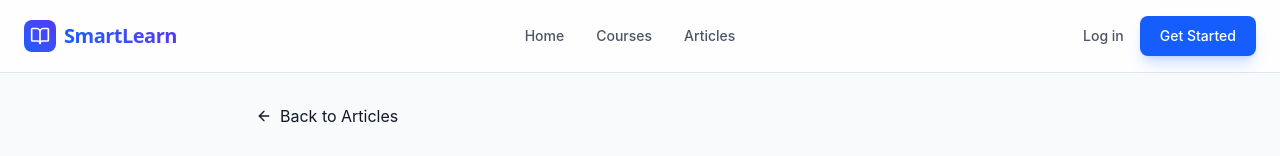
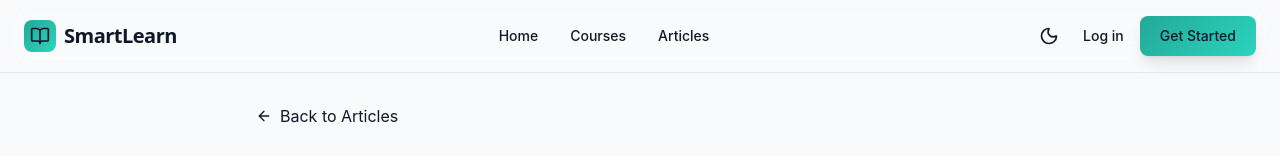
Before and after one commit to vivekfaujdar01/SmartLearn, a React app in the folder frontend/: page /articles/create in a window 1280 px wide. Shown: the top 156 px of the page. Built offline with nearby package versions, Linux system fonts and the light colour scheme; the HTML template or start-up script is replaced by a standard one.

Commit message:
feat: Implement light/dark theme switcher and update UI components to use theme-aware styling.

```diff
--- a/frontend/src/App.jsx
+++ b/frontend/src/App.jsx
@@ -19,11 +19,13 @@ import EditCourse from "./pages/EditCourse";
 import CourseDetails from "./pages/CourseDetails";
 import TicTacToe from "./pages/TicTacToe";
 import { AuthProvider } from "./context/AuthContext";
+import { ThemeProvider } from "./context/ThemeContext";
 import Navbar from "./components/Navbar";
 
 export default function App() {
 
   return (
+    <ThemeProvider>
     <BrowserRouter>
       <AuthProvider>
         <Navbar />
@@ -51,6 +53,6 @@ export default function App() {
         <Toaster position="top-right" richColors />
       </AuthProvider>
     </BrowserRouter>
-
+    </ThemeProvider>
   )
 }
--- a/frontend/src/components/Navbar.jsx
+++ b/frontend/src/components/Navbar.jsx
@@ -1,10 +1,12 @@
 import { Link, useNavigate } from 'react-router-dom';
 import { useAuth } from '../context/AuthContext';
-import { BookOpen, LogOut, User, LayoutDashboard, Menu, X } from 'lucide-react';
+import { useTheme } from '../context/ThemeContext';
+import { BookOpen, LogOut, User, LayoutDashboard, Menu, X, Sun, Moon } from 'lucide-react';
 import { useState } from 'react';
 
 const Navbar = () => {
     const { user, logout } = useAuth();
+    const { theme, toggleTheme } = useTheme();
     const navigate = useNavigate();
     const [isMenuOpen, setIsMenuOpen] = useState(false);
 
@@ -14,26 +16,26 @@ const Navbar = () => {
     };
 
     return (
-        <nav className='fixed top-0 w-full bg-white/80 backdrop-blur-md border-b border-gray-100 z-50'>
+        <nav className='fixed top-0 w-full bg-card/80 backdrop-blur-md border-b border-border z-50'>
             <div className='max-w-7xl mx-auto flex items-center justify-between py-4 px-6'>
 
                 <Link to="/" className='flex items-center gap-2'>
-                    <div className="w-8 h-8 rounded-lg bg-linear-to-tr from-blue-600 to-indigo-600 flex items-center justify-center">
-                        <BookOpen className="w-5 h-5 text-white" />
+                    <div className="w-8 h-8 rounded-lg gradient-primary flex items-center justify-center">
+                        <BookOpen className="w-5 h-5 text-primary-foreground" />
                     </div>
-                    <h1 className='text-xl font-bold bg-clip-text text-transparent bg-linear-to-r from-blue-600 to-indigo-600 tracking-tight'>
+                    <h1 className='text-xl font-bold text-foreground tracking-tight'>
                         SmartLearn
                     </h1>
                 </Link>
 
                 {/* Desktop Menu */}
-                <ul className='hidden md:flex items-center gap-8 text-sm font-medium text-gray-600'>
-                    <li><Link to="/" className="hover:text-blue-600 transition-colors">Home</Link></li>
-                    <li><Link to="/courses" className="hover:text-blue-600 transition-colors">Courses</Link></li>
-                    <li><Link to="/articles" className="hover:text-blue-600 transition-colors">Articles</Link></li>
+                <ul className='hidden md:flex items-center gap-8 text-sm font-medium text-muted-foreground'>
+                    <li><Link to="/" className="hover:text-primary transition-colors">Home</Link></li>
+                    <li><Link to="/courses" className="hover:text-primary transition-colors">Courses</Link></li>
+                    <li><Link to="/articles" className="hover:text-primary transition-colors">Articles</Link></li>
                     {user && (
                         <li>
-                            <Link to="/games/tictactoe" className="hover:text-blue-600 transition-colors flex items-center gap-1">
+                            <Link to="/games/tictactoe" className="hover:text-primary transition-colors flex items-center gap-1">
                                 Games
                             </Link>
                         </li>
@@ -41,39 +43,52 @@ const Navbar = () => {
                 </ul>
 
                 <div className="hidden md:flex items-center gap-4">
+                    {/* Theme Toggle */}
+                    <button
+                        onClick={toggleTheme}
+                        className="p-2 rounded-lg bg-secondary hover:bg-secondary/80 text-foreground transition-all duration-300"
+                        aria-label="Toggle theme"
+                    >
+                        {theme === 'light' ? (
+                            <Moon className="w-5 h-5 transition-transform duration-300 hover:rotate-12" />
+                        ) : (
+                            <Sun className="w-5 h-5 transition-transform duration-300 hover:rotate-45" />
+                        )}
+                    </button>
+
                     {user ? (
                         <div className="flex items-center gap-4">
                             {user.role === 'admin' ? (
-                                <Link to="/admin/dashboard" className="flex items-center gap-2 text-sm font-medium text-gray-700 hover:text-blue-600">
+                                <Link to="/admin/dashboard" className="flex items-center gap-2 text-sm font-medium text-foreground hover:text-primary">
                                     <LayoutDashboard className="w-4 h-4" /> Dashboard
                                 </Link>
                             ) : user.role === 'instructor' ? (
-                                <Link to="/instructor/dashboard" className="flex items-center gap-2 text-sm font-medium text-gray-700 hover:text-blue-600">
+                                <Link to="/instructor/dashboard" className="flex items-center gap-2 text-sm font-medium text-foreground hover:text-primary">
                                     <LayoutDashboard className="w-4 h-4" /> Dashboard
                                 </Link>
                             ) : (
-                                <Link to="/dashboard" className="flex items-center gap-2 text-sm font-medium text-gray-700 hover:text-blue-600">
+                                <Link to="/dashboard" className="flex items-center gap-2 text-sm font-medium text-foreground hover:text-primary">
                                     <LayoutDashboard className="w-4 h-4" /> Dashboard
                                 </Link>
                             )}
 
-                            <Link to="/profile" className="flex items-center gap-2 text-sm font-medium text-gray-700 hover:text-blue-600">
+                            <Link to="/profile" className="flex items-center gap-2 text-sm font-medium text-foreground hover:text-primary">
                                 <User className="w-4 h-4" /> Profile
                             </Link>
 
                             <button
                                 onClick={handleLogout}
-                                className="flex items-center gap-2 px-4 py-2 text-sm font-medium text-red-600 bg-red-50 hover:bg-red-100 rounded-lg transition-colors"
+                                className="flex items-center gap-2 px-4 py-2 text-sm font-medium text-red-600 bg-red-500/10 hover:bg-red-500/20 rounded-lg transition-colors"
                             >
                                 <LogOut className="w-4 h-4" /> Logout
                             </button>
                         </div>
                     ) : (
                         <div className="flex items-center gap-4">
-                            <Link to="/login" className="text-sm font-medium text-gray-600 hover:text-gray-900">
+                            <Link to="/login" className="text-sm font-medium text-muted-foreground hover:text-foreground">
                                 Log in
                             </Link>
-                            <Link to="/register" className='px-5 py-2.5 bg-blue-600 hover:bg-blue-700 text-white text-sm font-medium rounded-lg transition-all shadow-lg shadow-blue-600/20'>
+                            <Link to="/register" className='px-5 py-2.5 gradient-primary text-primary-foreground text-sm font-medium rounded-lg transition-all shadow-lg'>
                                 Get Started
                             </Link>
                         </div>
@@ -82,7 +97,7 @@ const Navbar = () => {
 
                 {/* Mobile Menu Button */}
                 <button
-                    className="md:hidden p-2 text-gray-600"
+                    className="md:hidden p-2 text-foreground"
                     onClick={() => setIsMenuOpen(!isMenuOpen)}
                 >
                     {isMenuOpen ? <X className="w-6 h-6" /> : <Menu className="w-6 h-6" />}
@@ -91,32 +106,45 @@ const Navbar = () => {
 
             {/* Mobile Menu */}
             {isMenuOpen && (
-                <div className="md:hidden border-t border-gray-100 bg-white px-6 py-4 space-y-4">
-                    <Link to="/" className="block text-sm font-medium text-gray-600">Home</Link>
-                    <Link to="/courses" className="block text-sm font-medium text-gray-600">Courses</Link>
-                    <Link to="/articles" className="block text-sm font-medium text-gray-600">Articles</Link>
+                <div className="md:hidden border-t border-border bg-card px-6 py-4 space-y-4">
+                    <Link to="/" className="block text-sm font-medium text-muted-foreground hover:text-primary">Home</Link>
+                    <Link to="/courses" className="block text-sm font-medium text-muted-foreground hover:text-primary">Courses</Link>
+                    <Link to="/articles" className="block text-sm font-medium text-muted-foreground hover:text-primary">Articles</Link>
                     {user && (
-                        <Link to="/games/tictactoe" className="flex items-center gap-2 text-sm font-medium text-gray-600">
-                            <Gamepad2 className="w-4 h-4" /> Games
+                        <Link to="/games/tictactoe" className="flex items-center gap-2 text-sm font-medium text-muted-foreground hover:text-primary">
+                            Games
                         </Link>
                     )}
-                    <div className="pt-4 border-t border-gray-100">
+
+                    {/* Mobile Theme Toggle */}
+                    <button
+                        onClick={toggleTheme}
+                        className="flex items-center gap-2 text-sm font-medium text-muted-foreground hover:text-primary"
+                    >
+                        {theme === 'light' ? (
+                            <><Moon className="w-4 h-4" /> Dark Mode</>
+                        ) : (
+                            <><Sun className="w-4 h-4" /> Light Mode</>
+                        )}
+                    </button>
+
+                    <div className="pt-4 border-t border-border">
                         {user ? (
                             <div className="space-y-3">
-                                <Link to="/profile" className="block text-sm font-medium text-gray-600">Profile</Link>
+                                <Link to="/profile" className="block text-sm font-medium text-muted-foreground hover:text-primary">Profile</Link>
                                 {user.role === 'admin' ? (
-                                    <Link to="/admin/dashboard" className="block text-sm font-medium text-gray-600">Dashboard</Link>
+                                    <Link to="/admin/dashboard" className="block text-sm font-medium text-muted-foreground hover:text-primary">Dashboard</Link>
                                 ) : user.role === 'instructor' ? (
-                                    <Link to="/instructor/dashboard" className="block text-sm font-medium text-gray-600">Dashboard</Link>
+                                    <Link to="/instructor/dashboard" className="block text-sm font-medium text-muted-foreground hover:text-primary">Dashboard</Link>
                                 ) : (
-                                    <Link to="/dashboard" className="block text-sm font-medium text-gray-600">Dashboard</Link>
+                                    <Link to="/dashboard" className="block text-sm font-medium text-muted-foreground hover:text-primary">Dashboard</Link>
                                 )}
-                                <button onClick={handleLogout} className="block w-full text-left text-sm font-medium text-red-600">Logout</button>
+                                <button onClick={handleLogout} className="block w-full text-left text-sm font-medium text-red-500">Logout</button>
                             </div>
                         ) : (
                             <div className="flex flex-col gap-3">
-                                <Link to="/login" className="block text-center py-2 text-sm font-medium text-gray-600 border border-gray-200 rounded-lg">Log in</Link>
-                                <Link to="/register" className="block text-center py-2 text-sm font-medium text-white bg-blue-600 rounded-lg">Get Started</Link>
+                                <Link to="/login" className="block text-center py-2 text-sm font-medium text-muted-foreground border border-border rounded-lg hover:border-primary">Log in</Link>
+                                <Link to="/register" className="block text-center py-2 text-sm font-medium text-primary-foreground gradient-primary rounded-lg">Get Started</Link>
                             </div>
                         )}
                     </div>
--- /dev/null
+++ b/frontend/src/context/ThemeContext.jsx
@@ -0,0 +1,49 @@
+import { createContext, useContext, useState, useEffect } from "react";
+
+const ThemeContext = createContext(null);
+
+export const ThemeProvider = ({ children }) => {
+  const [theme, setTheme] = useState(() => {
+    // Check localStorage first
+    if (typeof window !== 'undefined') {
+      const stored = localStorage.getItem('theme');
+      if (stored) return stored;
+
+      // Fall back to system preference
+      if (window.matchMedia('(prefers-color-scheme: dark)').matches) {
+        return 'dark';
+      }
+    }
+    return 'light';
+  });
+
+  useEffect(() => {
+    const root = document.documentElement;
+
+    if (theme === 'dark') {
+      root.classList.add('dark');
+    } else {
+      root.classList.remove('dark');
+    }
+
+    localStorage.setItem('theme', theme);
+  }, [theme]);
+
+  const toggleTheme = () => {
+    setTheme(prev => prev === 'light' ? 'dark' : 'light');
+  };
+
+  return (
+    <ThemeContext.Provider value={{ theme, toggleTheme }}>
+      {children}
+    </ThemeContext.Provider>
+  );
+};
+
+export const useTheme = () => {
+  const context = useContext(ThemeContext);
+  if (!context) {
+    throw new Error('useTheme must be used within a ThemeProvider');
+  }
+  return context;
+};
--- a/frontend/src/index.css
+++ b/frontend/src/index.css
@@ -52,29 +52,75 @@
    DARK MODE
 ================================ */
 .dark {
-  --background: hsl(222, 47%, 6%);
-  --foreground: hsl(210, 40%, 98%);
+  --background: hsl(230, 25%, 8%);
+  --foreground: hsl(220, 20%, 95%);
 
-  --card: hsl(222, 47%, 8%);
-  --card-foreground: hsl(210, 40%, 98%);
+  --card: hsl(230, 25%, 11%);
+  --card-foreground: hsl(220, 20%, 95%);
 
-  --popover: hsl(222, 47%, 8%);
-  --popover-foreground: hsl(210, 40%, 98%);
+  --popover: hsl(230, 25%, 11%);
+  --popover-foreground: hsl(220, 20%, 95%);
 
-  --primary: hsl(172, 66%, 50%);
-  --primary-foreground: hsl(222, 47%, 11%);
+  /* Changed from teal/green to soft violet-blue */
+  --primary: hsl(250, 70%, 70%);
+  --primary-foreground: hsl(230, 25%, 8%);
+  --primary-glow: hsl(250, 60%, 60%);
 
-  --secondary: hsl(217, 33%, 17%);
-  --secondary-foreground: hsl(210, 40%, 98%);
+  --secondary: hsl(230, 25%, 15%);
+  --secondary-foreground: hsl(220, 20%, 90%);
 
-  --muted: hsl(217, 33%, 17%);
-  --muted-foreground: hsl(215, 20%, 65%);
+  --muted: hsl(230, 20%, 18%);
+  --muted-foreground: hsl(220, 15%, 60%);
 
-  --border: hsl(217, 33%, 17%);
-  --input: hsl(217, 33%, 17%);
-  --ring: hsl(172, 66%, 50%);
+  /* Warm accent for dark mode */
+  --accent: hsl(35, 90%, 60%);
+  --accent-foreground: hsl(230, 25%, 8%);
+
+  --destructive: hsl(0, 70%, 55%);
+  --destructive-foreground: hsl(220, 20%, 95%);
+
+  --border: hsl(230, 20%, 18%);
+  --input: hsl(230, 25%, 15%);
+  --ring: hsl(250, 70%, 65%);
+
+  /* Dark Mode Gradients - Elegant & Comfortable */
+  --gradient-primary: linear-gradient(135deg, hsl(250, 65%, 55%), hsl(280, 60%, 60%));
+  --gradient-hero: linear-gradient(135deg, hsl(250, 60%, 45%), hsl(280, 55%, 50%), hsl(310, 50%, 55%));
+  --gradient-card: linear-gradient(180deg, hsl(230, 25%, 13%), hsl(230, 25%, 10%));
+
+  /* Subtle Glow Shadows */
+  --shadow-card: 0 4px 24px -4px rgba(0, 0, 0, 0.6);
+  --shadow-card-hover: 0 12px 40px -8px rgba(139, 92, 246, 0.25);
+  --shadow-glow: 0 0 50px rgba(139, 92, 246, 0.3);
 }
 
+/* Theme Transition */
+html {
+  color-scheme: light;
+}
+
+html.dark {
+  color-scheme: dark;
+}
+
+/* Smooth theme transitions - exclude heavy elements */
+*,
+*::before,
+*::after {
+  transition-property: background-color, border-color, color, fill, stroke;
+  transition-duration: 0.2s;
+  transition-timing-function: ease-out;
+}
+
+/* Disable transitions for performance-heavy elements */
+img,
+video,
+canvas,
+svg path,
+svg rect,
+svg circle {
+  transition: none !important;
+}
 
 * {
   box-sizing: border-box;
@@ -89,7 +135,12 @@ body {
   -webkit-font-smoothing: antialiased;
 }
 
-h1, h2, h3, h4, h5, h6 {
+h1,
+h2,
+h3,
+h4,
+h5,
+h6 {
   font-family: var(--font-display);
   margin: 0;
 }
@@ -133,20 +184,21 @@ h1, h2, h3, h4, h5, h6 {
 }
 
 .animate-shimmer {
-  background: linear-gradient(
-    90deg,
-    var(--muted) 0%,
-    var(--background) 50%,
-    var(--muted) 100%
-  );
+  background: linear-gradient(90deg,
+      var(--muted) 0%,
+      var(--background) 50%,
+      var(--muted) 100%);
   background-size: 200% 100%;
   animation: shimmer 2s linear infinite;
 }
 
 @keyframes float {
-  0%, 100% {
+
+  0%,
+  100% {
     transform: translateY(0);
   }
+
   50% {
     transform: translateY(-10px);
   }
@@ -156,15 +208,19 @@ h1, h2, h3, h4, h5, h6 {
   0% {
     background-position: 200% 0;
   }
+
   100% {
     background-position: -200% 0;
   }
 }
 
 @keyframes pulse {
-  0%, 100% {
+
+  0%,
+  100% {
     opacity: 1;
   }
+
   50% {
     opacity: 0.6;
   }
```
